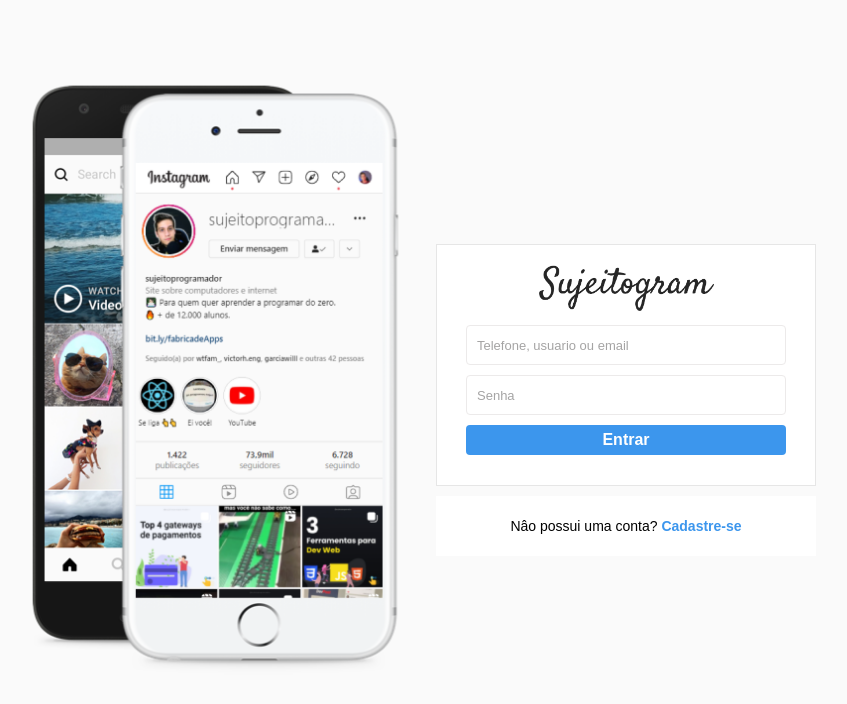
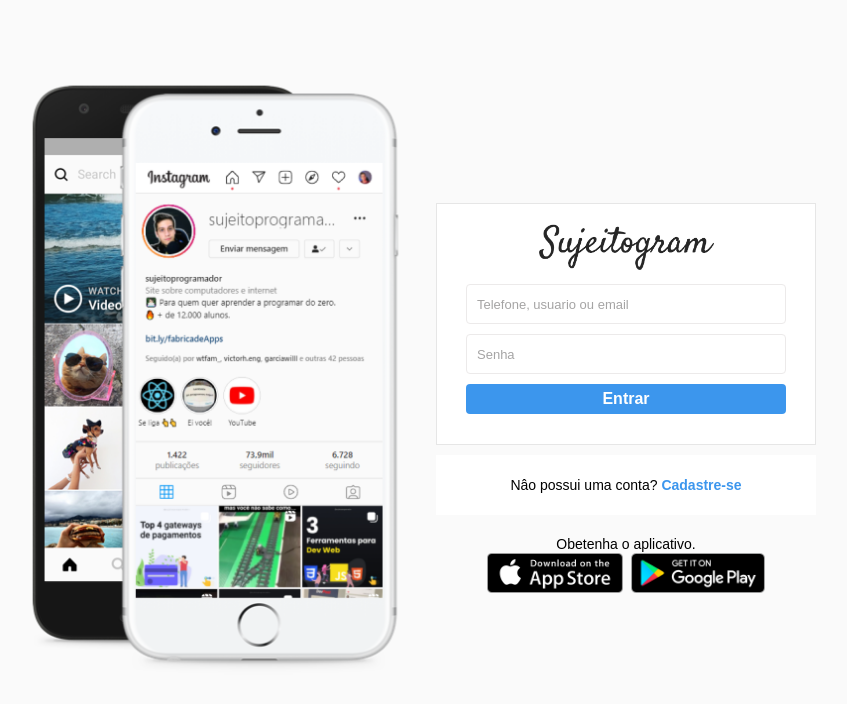
Before and after one commit to SbaisBR/insta, a plain HTML site: page index.html in a window 1280 px wide. Shown: the whole page, without its empty margins (224-1071 px from the left). Drawn offline with Linux system fonts and the light colour scheme.

Commit message:
Sessão aplicativos

```diff
--- a/index.html
+++ b/index.html
@@ -33,6 +33,18 @@
                     <p>Nâo possui uma conta? <a href="#">Cadastre-se</a></p>
                 </div>
 
+                <div class="get-app-panel">
+                    Obetenha o aplicativo.
+                    <div class="app-buttons">
+                        <a href="#">
+                            <img src="assets/appstore.png" alt="Baixe na AppStore">
+                        </a>
+                        <a href="#">
+                            <img src="assets/googleplay.png" alt="Baixe na GooglePlay">
+                        </a>
+                    </div>
+                </div>
+
             </div>
         </div>
     </div>
--- a/style.css
+++ b/style.css
@@ -122,3 +122,13 @@ input[type="submit"]{
     font-weight: bold;
     user-select: none;
 }
+
+.get-app-panel{
+    margin-top: 20px;
+    text-align: center;
+}
+
+.app-buttons img{
+    height: 40px;
+    padding: 0 2px;
+}
```
